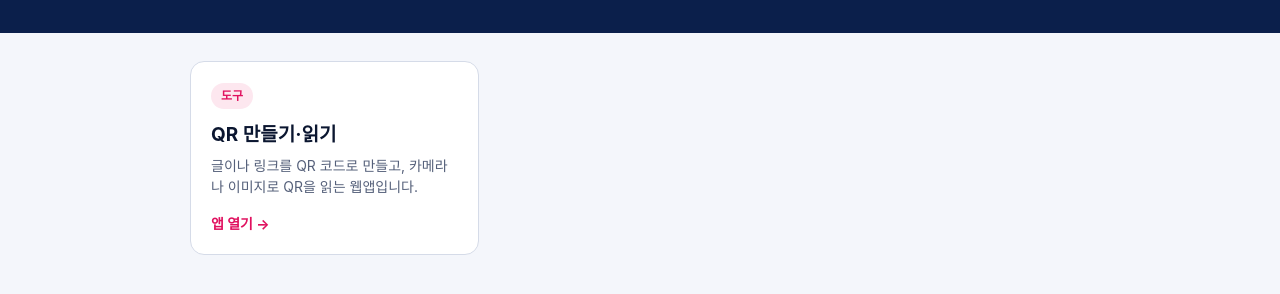
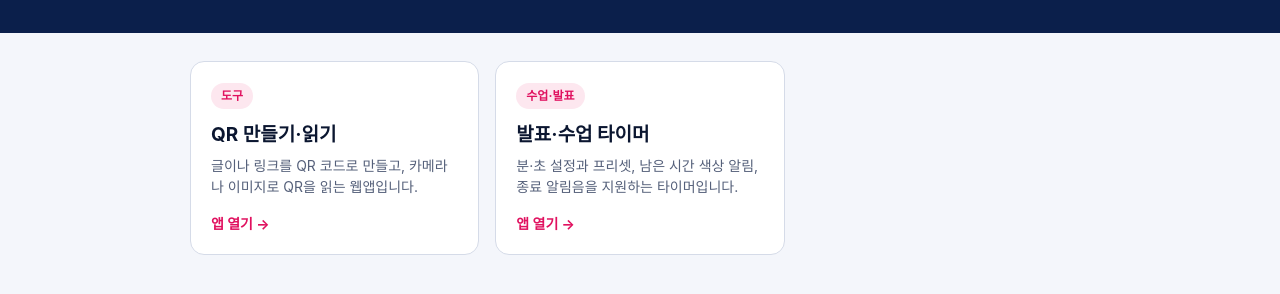
Before and after one commit to orangewys-a1/HelloWYS, a plain HTML site: page index.html in a window 1280 px wide. Shown: the part 110-404 px from the top of the page. Drawn offline with Linux system fonts and the light colour scheme.

Commit message:
Update index.html

```diff
--- a/index.html
+++ b/index.html
@@ -110,6 +110,14 @@
           </div>
           <span class="go">앱 열기 →</span>
         </a>
+        <a class="card" href="./timer/">
+      <div>
+        <span class="badge">수업·발표</span>
+        <h2>발표·수업 타이머</h2>
+        <p>분·초 설정과 프리셋, 남은 시간 색상 알림, 종료 알림음을 지원하는 타이머입니다.</p>
+      </div>
+      <span class="go">앱 열기 →</span>
+    </a>
       </div>
     </div>
   </main>
```
